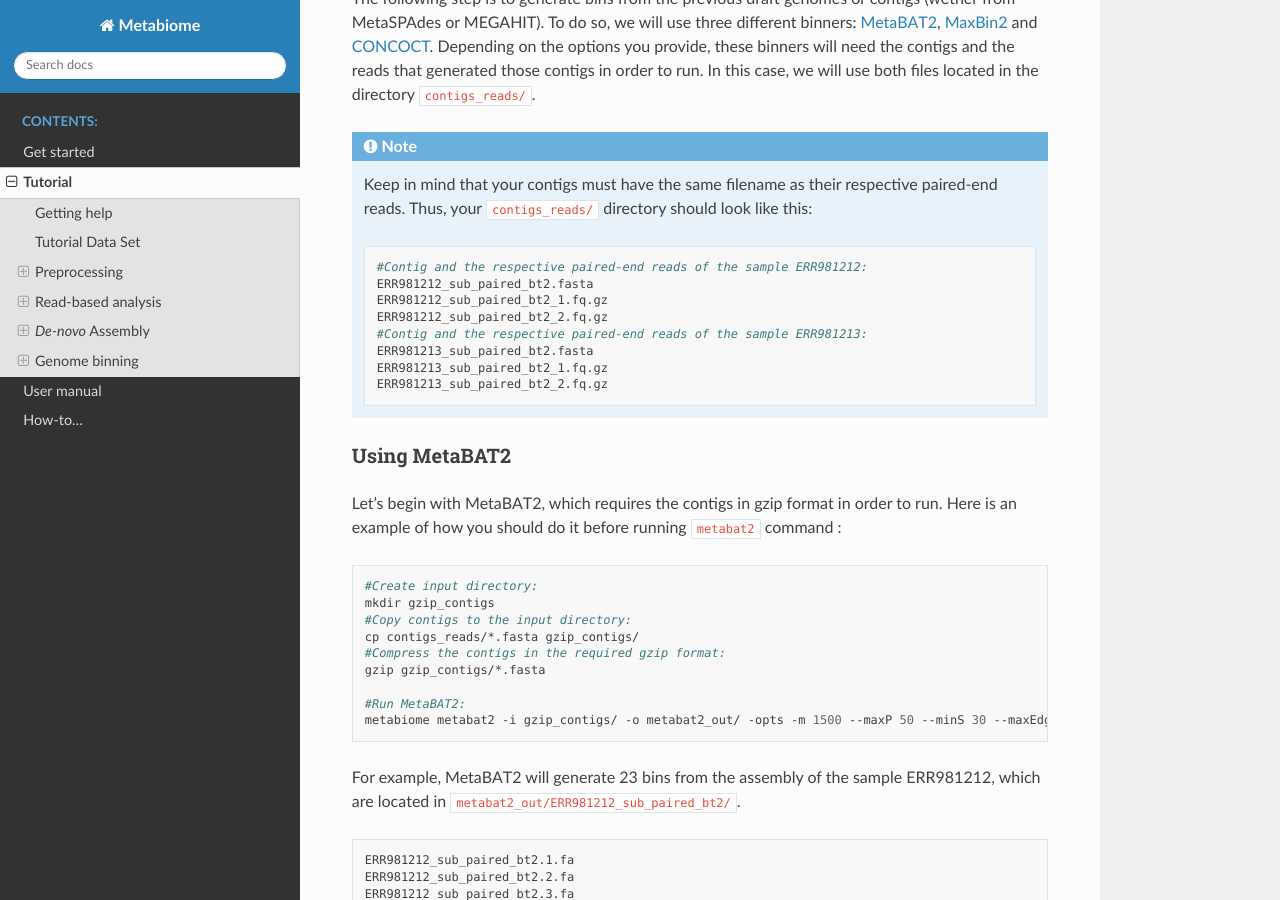
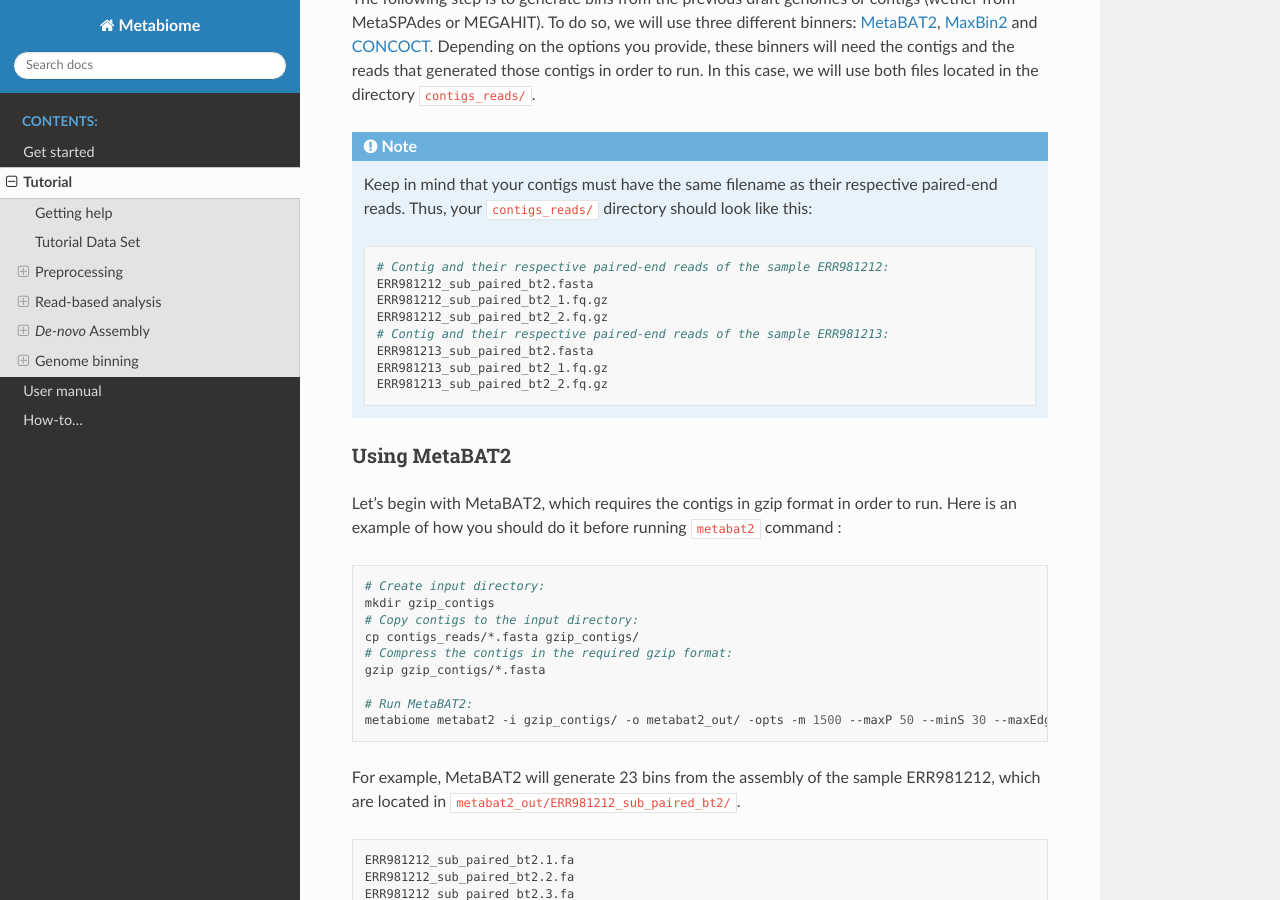
Before and after one commit to Nesper94/Metabiome, a Sphinx documentation site: the page built from documentation/source/tutorial.rst, in a window 1280 px wide and 900 px high, scrolled down 6824 px. Built offline with Sphinx 7.4.7 and the Read the Docs theme 2.0.0, drawn with Linux system fonts in a browser that asks for light colours; some of the changed text lies outside the part shown.

Commit message:
Add a space after the # in the comments of the code blocks

```diff
--- a/documentation/source/tutorial.rst
+++ b/documentation/source/tutorial.rst
@@ -371,11 +371,11 @@ use both files located in the directory :file:`contigs_reads/`.
 
     .. code-block:: bash
 
-        #Contig and the respective paired-end reads of the sample ERR981212:
+        # Contig and their respective paired-end reads of the sample ERR981212:
         ERR981212_sub_paired_bt2.fasta
         ERR981212_sub_paired_bt2_1.fq.gz
         ERR981212_sub_paired_bt2_2.fq.gz
-        #Contig and the respective paired-end reads of the sample ERR981213:
+        # Contig and their respective paired-end reads of the sample ERR981213:
         ERR981213_sub_paired_bt2.fasta
         ERR981213_sub_paired_bt2_1.fq.gz
         ERR981213_sub_paired_bt2_2.fq.gz
@@ -390,14 +390,14 @@ order to run. Here is an example of how you should do it before running
 
 .. code-block:: bash
 
-    #Create input directory:
+    # Create input directory:
     mkdir gzip_contigs
-    #Copy contigs to the input directory:
+    # Copy contigs to the input directory:
     cp contigs_reads/*.fasta gzip_contigs/
-    #Compress the contigs in the required gzip format:
+    # Compress the contigs in the required gzip format:
     gzip gzip_contigs/*.fasta
 
-    #Run MetaBAT2:
+    # Run MetaBAT2:
     metabiome metabat2 -i gzip_contigs/ -o metabat2_out/ -opts -m 1500 --maxP 50 --minS 30 --maxEdges 100 --minClsSize 1000
 
 For example, MetaBAT2 will generate 23 bins from the assembly of
```
Also changed, not shown: other parts of documentation/source/tutorial.rst (+7 -0 lines), documentation/source/how-to.rst (+6 -4 lines).
